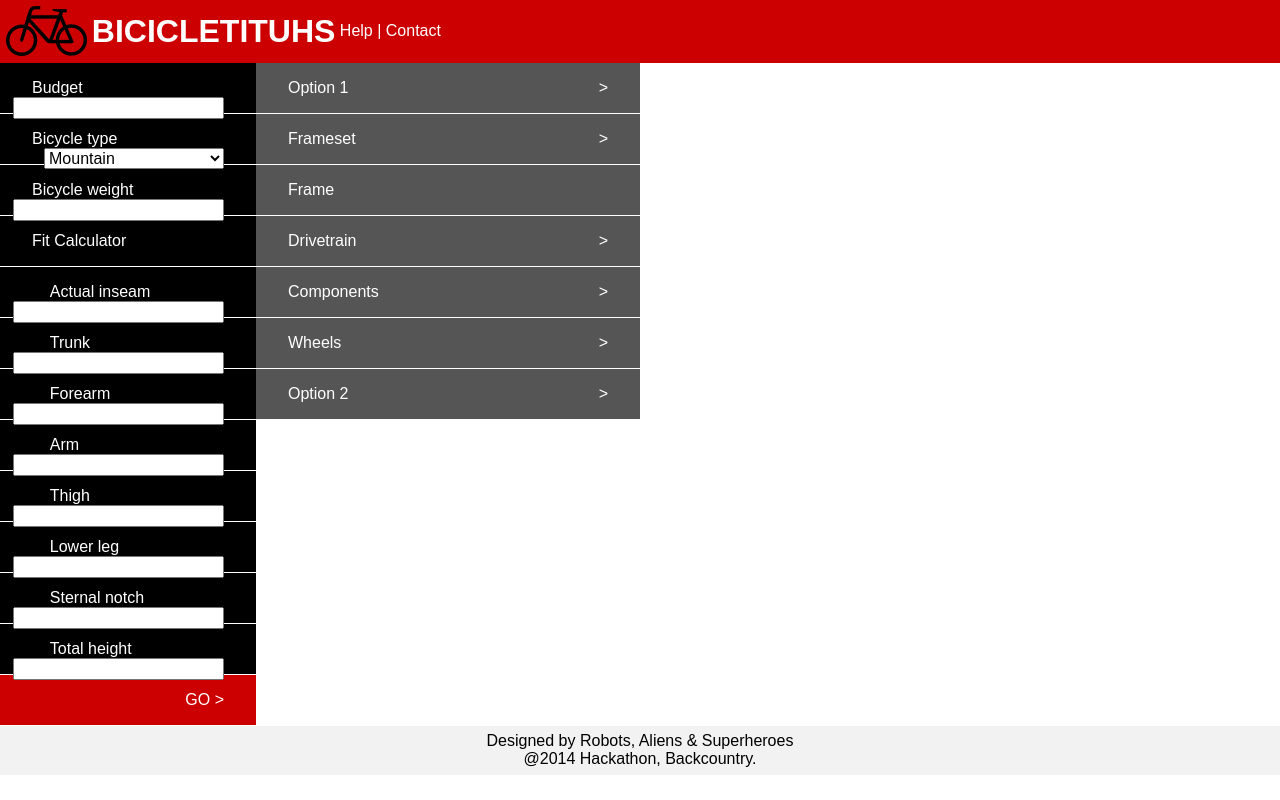
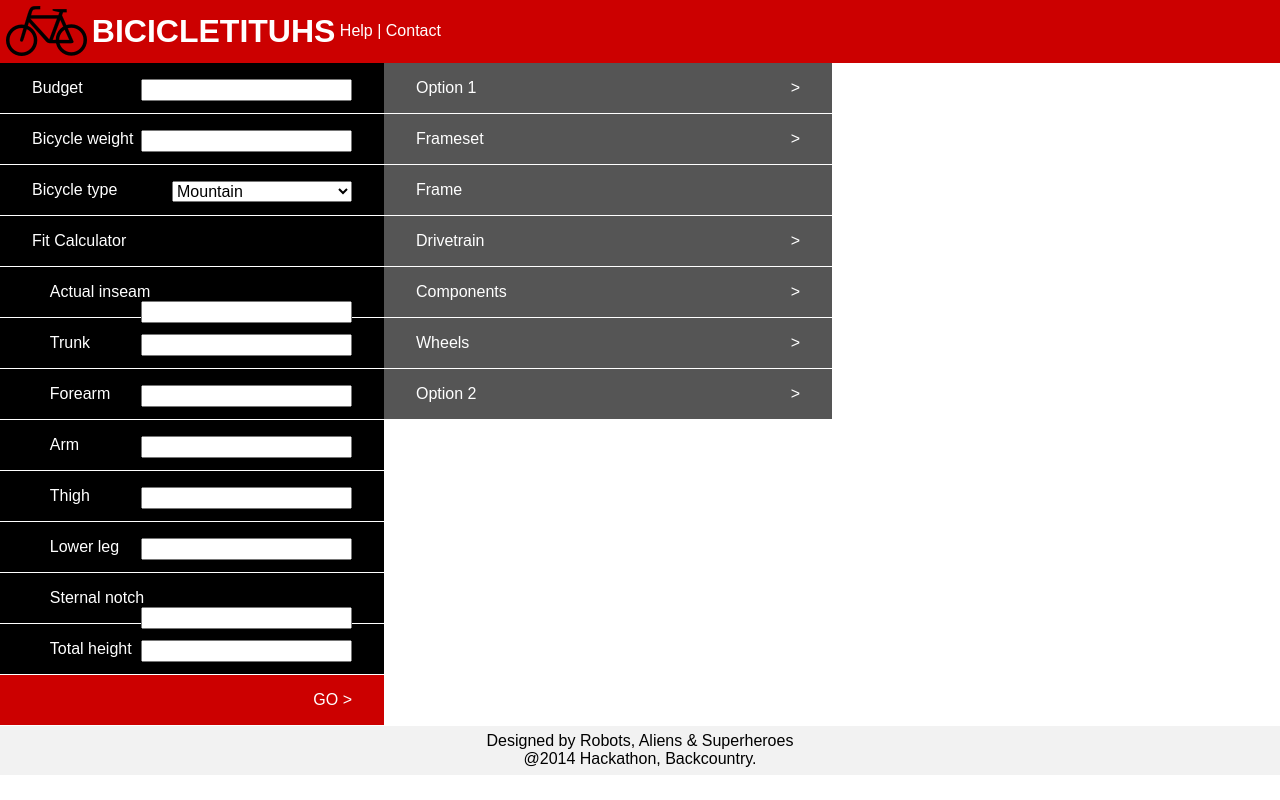
Before and after one commit to danielbonillaquiros/RobotsAliensAndSuperheroes, a plain HTML site: page src/index.html in a window 1280 px wide. Both pictures are taken after a click on the element "GO >". Drawn offline with Linux system fonts and the light colour scheme.

```diff
--- a/src/index.html
+++ b/src/index.html
@@ -22,6 +22,10 @@
 					<p>Budget</p>
 					<input type="text" name="budget">
 				</div>
+				<div class="item" id="bikeWeight">
+					<p>Bicycle weight</p>
+					<input type="text" name="weight">
+				</div>
 				<div class="item" id="bikeType">
 					<p>Bicycle type</p>
 					<select>
@@ -30,10 +34,6 @@
 			          <option value="cyclocross">Cyclocross</option>
 			          <option value="triathlon">Triathlon</option>
 			        </select>
-				</div>
-				<div class="item" id="bikeWeight">
-					<p>Bicycle weight</p>
-					<input type="text" name="weight">
 				</div>
 				<div class="item" id="fitCalc">
 					<p>Fit Calculator</p>
--- a/src/lib/css/style.css
+++ b/src/lib/css/style.css
@@ -45,21 +45,21 @@
 	background-color: #000;
 	color: #FFF;
 	float:left;
-	width: 20%;
+	width: 30%;
 }
 
 .results{
 	background-color: #555;
 	color: #FFF;
 	float:left;
-	width: 30%;
+	width: 35%;
 }
 
 .details{
 	background-color: #999;
 	color: #FFF;
 	float:left;
-	width: 50%;
+	width: 35%;
 }
 
 footer{
```
